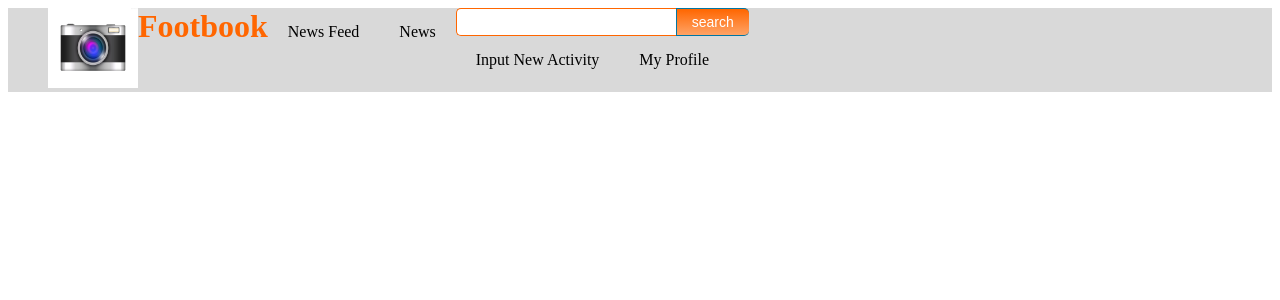
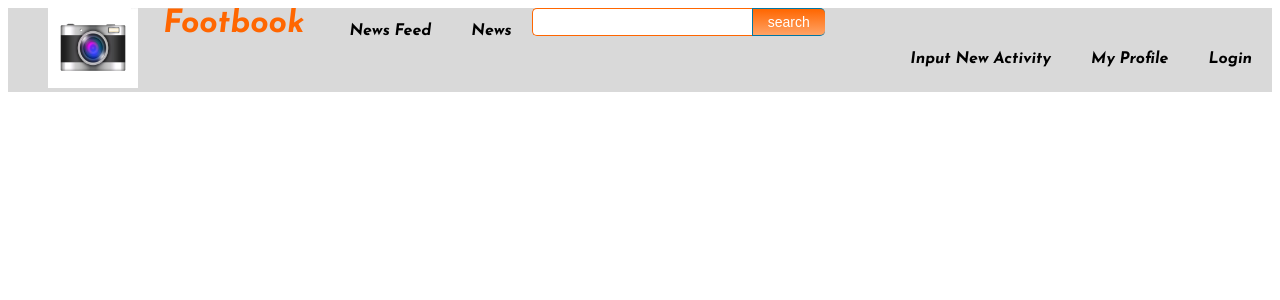
Before and after one commit to ncss/projects-2016-2, a Python web app: template templates/header.html in a window 1280 px wide. Shown: the top 300 px of the page. Run offline with Jinja, Linux system fonts and the light colour scheme; the template is opened without the code that fills it, so the values that code supplies are empty.

Commit message:
Header in suitable state

```diff
--- a/templates/header.html
+++ b/templates/header.html
@@ -1,9 +1,11 @@
 <!DOCTYPE html>
+<link href='https://fonts.googleapis.com/css?family=Josefin+Sans:700italic' rel='stylesheet' type='text/css'>
+
 <html>
 	<head>
 	<style>
-
 	h1, h2 {
+	padding: 25px 25px;
 	vertical-align: text-top;
 	color: #ff6600;
     display: inline;
@@ -26,6 +28,7 @@
 		text-align: center;
 		padding: 15px 20px;
 		text-decoration: none;
+		font-family: 'Josefin Sans', sans-serif;
 	}
 
 	li a:hover {
@@ -74,21 +77,22 @@
 	  border: 0;
 	}
 
-
 	</head>
 	</style>
 
 		<HEADER>
 		<ul>
 		<li><IMG src="/static/img/icon.jpg" width="90" height="80"></li>
-		<li><H1>Footbook</H1></li>
+		<li><H1 style="font-family: 'Josefin Sans', sans-serif;">Footbook</H1></li>
 		  <li><a class="active" href="#home">News Feed</a></li>
 		  <li><a href="#news">News</a></li>
 			<form id="tfnewsearch" method="get" action="http://www.google.com">
 		        <input type="text" class="tftextinput" name="q" size="21" maxlength="120"><input type="submit" value="search" class="tfbutton">
 			</form>
+		<ul style="float:right;list-style-type:none;">
 		  <li><a href="#contact">Input New Activity</a></li>
 		  <li><a href="#contact">My Profile</a></li>
+		  <li><a href="localhost:8888/login">Login</a></li>
 		</ul>
 		</HEADER>
 </html>
```
